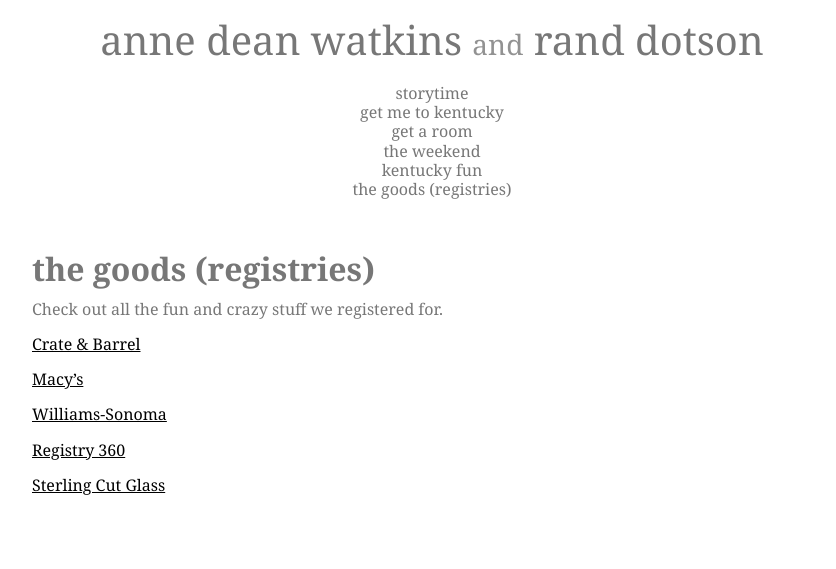
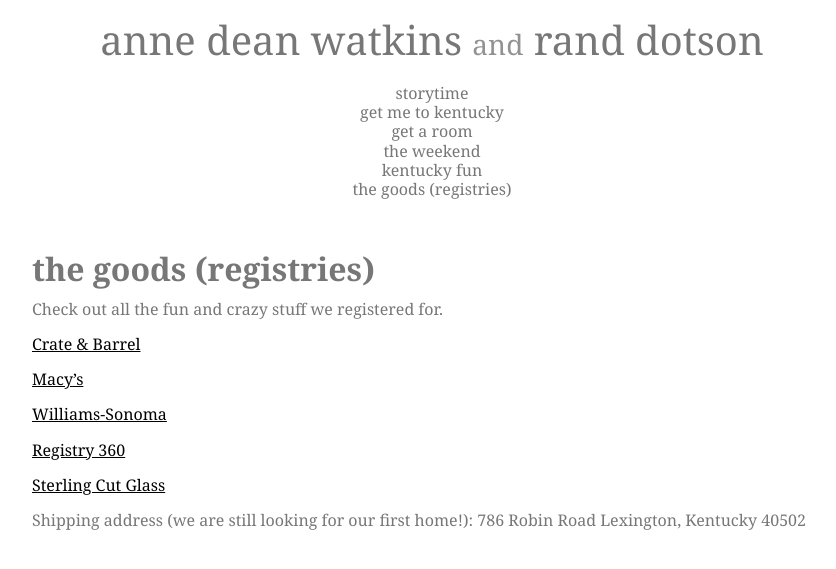
Before and after one commit to nikolaiwarner/annedeanandrand.com, a Jekyll site: the page built from gift.md, in a window 1280 px wide. Shown: the top 569 px of the page, without its empty margins (208-1044 px from the left). Built offline with Jekyll 4.4.1, drawn with Linux system fonts in a browser that asks for light colours.

Commit message:
Update gift.md

```diff
--- a/gift.md
+++ b/gift.md
@@ -20,3 +20,8 @@ Check out all the fun and crazy stuff we registered for.
 
 
 [Sterling Cut Glass](http://store.sterlingcutglass.com/iww_g3.pvx?;choose_registry?regid=00BR07422)
+
+
+Shipping address (we are still looking for our first home!):
+786 Robin Road
+Lexington, Kentucky 40502
```
